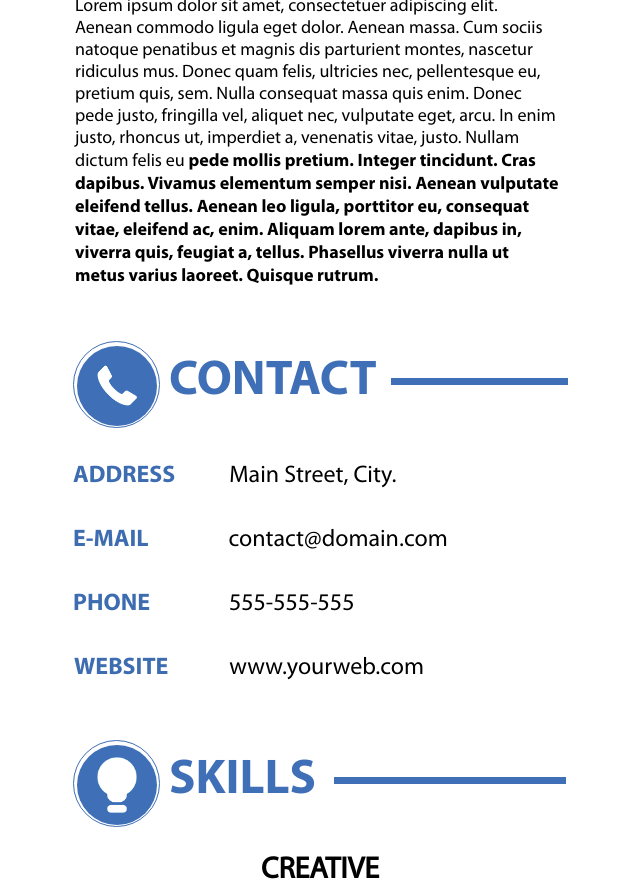
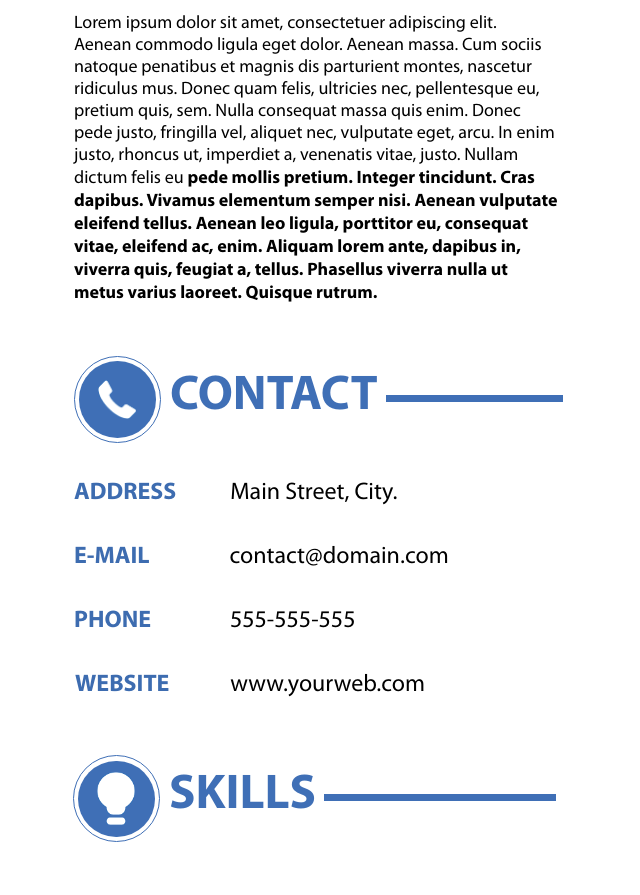
Before and after one commit to krashaen/test1, a plain HTML site: page index.html in a window 1280 px wide. Shown: the part 776-1671 px from the top of the page, without its empty margins (0-640 px from the left). Drawn offline with Linux system fonts and the light colour scheme.

Commit message:
normal three blocks

```diff
--- a/index.html
+++ b/index.html
@@ -11,8 +11,8 @@
 
 			<div class="logo">
 				<div class="circle">
-					<div class="circle1">
-						<div class="circle2"></div>
+					<div class="circle-outer">
+						<div class="circle-inner"></div>
 					</div>
 				</div>
 			</div>
@@ -24,37 +24,34 @@
 
 
 			<div class="profile">
-				<div class="title">
-					<div class="small-circle">
-						<div class="small-circle1">
-							<div class="small-circle2"></div>
+				<div class="title clearfix">
+					<div class="circle">
+						<div class="circle-outer">
+							<div class="circle-inner"></div>
 						</div>
 					</div>
 					<div class="name-block">
 						<h1 class="bold">PROFILE</h1>
-						<div class="line-block"></div>
-
 					</div>
-
+					<div class="line-align"><div class="line-block"></div></div>
 				</div>
 					<div class="text">
-
+						<p>
 							Lorem ipsum dolor sit amet, consectetuer adipiscing elit. Aenean commodo ligula eget dolor. Aenean massa. Cum sociis natoque penatibus et magnis dis parturient montes, nascetur ridiculus mus. Donec quam felis, ultricies nec, pellentesque eu, pretium quis, sem. Nulla consequat massa quis enim. Donec pede justo, fringilla vel, aliquet nec, vulputate eget, arcu. In enim justo, rhoncus ut, imperdiet a, venenatis vitae, justo. Nullam dictum felis eu<b class="bold"> pede mollis pretium. Integer tincidunt. Cras dapibus. Vivamus elementum semper nisi. Aenean vulputate eleifend tellus. Aenean leo ligula, porttitor eu, consequat vitae, eleifend ac, enim. Aliquam lorem ante, dapibus in, viverra quis, feugiat a, tellus. Phasellus viverra nulla ut metus varius laoreet. Quisque rutrum.</b>
-
+						</p>
 					</div>
 			</div>
 			<div class="contact">
-				<div class="title">
-					<div class="small-circle">
-						<div class="small-circle1">
-							<div class="small-circle2"></div>
+				<div class="title clearfix">
+					<div class="circle">
+						<div class="circle-outer">
+							<div class="circle-inner"></div>
 						</div>
 					</div>
 					<div class="name-block">
 						<h1 class="bold">CONTACT</h1>
-						<div class="line-block"></div>
-
 					</div>
+					<div class="line-align"><div class="line-block"></div></div>
 				</div>
 				<div class="contact-date">
 					<div class="address"><h1>ADDRESS<span class="personal-date">Main Street, City.</span></h1></div>
@@ -64,16 +61,16 @@
 				</div>
 			</div>
 			<div class="skills">
-				<div class="title">
-					<div class="small-circle">
-						<div class="small-circle1">
-							<div class="small-circle2"></div>
+				<div class="title clearfix">
+					<div class="circle">
+						<div class="circle-outer">
+							<div class="circle-inner"></div>
 						</div>
 					</div>
 					<div class="name-block">
 						<h1 class="bold">SKILLS</h1>
-						<div class="line-block"></div>
 					</div>
+					<div class="line-align"><div class="line-block"></div></div>
 				</div>
 				<div class="creative-title"><h1>CREATIVE</h1></div>
 				<div class="creative">
--- a/style.css
+++ b/style.css
@@ -10,6 +10,11 @@
     font-style: normal;
     font-weight: normal;
     src: url("fonts/MyriadProBold/MyriadProBold.eot?#iefix") format("embedded-opentype"), url("fonts/MyriadProBold/MyriadProBold.woff") format("woff"), url("fonts/MyriadProBold/MyriadProBold.ttf") format("truetype");
+}
+.clearfix::after {
+    clear: both;
+    content: "";
+    display: table;
 }
 .normal {
     font-family: MyriadProRegular;
@@ -40,164 +45,154 @@ body {
     width: 50%;
 }
 .logo {
-    padding-left: 23%;
+    height: 276px;
+    margin-left: 185px;
+    margin-top: 100px;
+    width: 276px;
 }
-.circle {
-    padding-left: 6%;
-    padding-top: 19%;
-}
-.circle1 {
+.circle-outer {
     background-color: #ffffff;
     border: 1px solid #3f6fb6;
     border-radius: 50%;
-    height: 276px;
-    width: 276px;
+    height: 100%;
+    position: relative;
+    width: 100%;
 }
-.circle2 {
+.circle-inner {
     background-color: #3f6fb6;
     border-radius: 50%;
-    height: 240px;
-    left: 7%;
-    position: relative;
-    top: 7%;
-    width: 240px;
-}
-.fullname {
-    padding: 0;
+    bottom: 0;
+    height: 90%;
+    left: 0;
+    margin: auto;
+    position: absolute;
+    right: 0;
+    top: 0;
+    width: 90%;
 }
 .fullname h1 {
     margin: 0;
 }
+.fullname {
+    letter-spacing: 3px;
+    line-height: 62px;
+    margin-left: -17px;
+    margin-top: 36px;
+    text-align: center;
+    vertical-align: middle;
+}
 .fullname .bold {
-    letter-spacing: -1px;
-    margin-top: -22px;
-    padding-left: 153px;
-}
-.fullname .normal {
-    letter-spacing: 2.5px;
-    padding-left: 160px;
-    padding-top: 28px;
+    letter-spacing: -3px;
 }
 .fullname .small-bold {
     letter-spacing: -1px;
-    margin-top: -3px;
-    padding-left: 193px;
 }
-.profile {
-    padding-left: 1px;
-    padding-top: 1px;
-}
-.profile .bold,
-.contact .bold,
-.skills .bold  {
-    color: #3f6fb6;
-    font-size: 49px;
-}
-.small-circle {
-    padding-left: 65px;
-    padding-top: 91px;
-}
-.small-circle1 {
-    background-color: #ffffff;
-    border: 1px solid #3f6fb6;
-    border-radius: 50%;
+.title .circle {
     float: left;
     height: 85px;
     width: 85px;
 }
-.small-circle2 {
-    background-color: #3f6fb6;
+.title .circle-inner {
     background-image: url("images/profile.png");
-    background-position: 6px 2px;
+    background-position: 50% 50%;
     background-repeat: no-repeat;
-    border-radius: 50%;
-    height: 80px;
-    left: 3%;
-    position: relative;
-    top: 4%;
-    width: 80px;
-    background-size: 50%;
-    background-position: 50%;
+    background-size: 50% auto;
+}
+.title {
+    line-height: 81px;
+}
+.profile {
+    margin-left: 66px;
+    margin-top: 80px;
+}
+.profile .bold, .contact .bold, .skills .bold {
+    color: #3f6fb6;
+    font-size: 49px;
+    margin: 0;
 }
 .name-block {
-    margin-top: -22px;
-    margin-left: 161px;
+    float: left;
+    margin-left: 11px;
+    vertical-align: middle;
 }
 
 .line-block {
     background-color: #3f6fb6;
+    bottom: 0;
     height: 7px;
+    margin: auto;
+    margin-left: 8px;
+    position: absolute;
+    top: 0;
+    width: 100%;
+}
+
+.line-align {
+    float: left;
+    height: 85px;
+    position: relative;
     width: 201px;
-    margin-top: -66px;
-    margin-left: 198px;
 }
 
 .text {
     font-family: MyriadProRegular;
     font-size: 18px;
-    letter-spacing: 0px;
+    letter-spacing: 0;
     line-height: 22px;
-    padding-top: 53px;
-    padding-left: 66px;
     width: 484px;
 }
-
 .text .bold {
     color: #000000;
     font-size: 18px;
     line-height: 23px;
 }
-
 .contact {
-	 margin-top: -38px;
+    margin-left: 66px;
+    margin-top: 51px;
 }
 
-.contact .small-circle2 {
+.contact-date {
+    margin-top: 38px;
+}
+.contact .circle-inner {
     background-image: url("images/contact.png");
 }
-
-.skills .small-circle2 {
+.skills .circle-inner {
     background-image: url("images/scills.png");
 }
-
-.contact .line-block {
+.contact .line-align {
     width: 177px;
-    margin-left: 222px;
 }
 
-.skills .line-block {
-    margin-left: 165px;
+.skills {
+    margin-left: 65px;
+    margin-top: 55px;
+}
+
+.skills .line-align {
     width: 232px;
 }
 
-
-.contact-date {
-    margin: 77px 65px;
-}
 .contact-date .e-mail {
     padding-top: 3px;
 }
 .contact-date .phone {
     padding-top: 3px;
 }
-
 .contact-date .website {
+    padding-left: 1px;
     padding-top: 3px;
-    padding-left: 1px;
 }
-
 .contact-date h1 {
-	font-family:MyriadProBold;
+    color: #3d6cb0;
+    font-family: MyriadProBold;
     font-size: 24px;
-	color:#3d6cb0;
     font-weight: normal;
 }
-
 .personal-date {
+    color: #000000;
     font-family: MyriadProRegular;
-    color: #000000;
 }
-
 .address .personal-date {
     padding-left: 54px;
 }
@@ -210,60 +205,50 @@ body {
 .website .personal-date {
     padding-left: 56px;
 }
-.skills {
-    margin-top: -111px;
-}
 
 .creative {
     margin-left: 119px;
     margin-top: -11px;
 }
-
 .point {
     background-color: #3f6fb6;
     border-radius: 50%;
+    float: left;
     height: 21px;
+    margin-right: 12px;
     width: 21px;
-    float: left;
-    margin-right: 12px;
 }
-
 .point.gray {
     background-color: #e6e6e6;
 }
-
 .creative-title {
     font-family: MyriadProRegular;
+    font-size: 15px;
     font-weight: normal;
-    font-size: 15px;
+    margin-left: 253px;
     margin-top: 68px;
-    margin-left: 253px;
 }
-
 .teamwork-title {
     font-family: MyriadProRegular;
+    font-size: 15px;
     font-weight: normal;
-    font-size: 15px;
     margin-left: 236px;
     margin-top: 65px;
 }
-
 .innovate-title {
     font-family: MyriadProRegular;
+    font-size: 15px;
     font-weight: normal;
-    font-size: 15px;
     margin-left: 247px;
     margin-top: 65px;
 }
-
 .communication-title {
     font-family: MyriadProRegular;
+    font-size: 15px;
     font-weight: normal;
-    font-size: 15px;
     margin-left: 196px;
     margin-top: 65px;
 }
-
 .bar {
     background-color: #3f6fb6;
     position: absolute;
```
Lines whose indentation alone changed are shown as unchanged.
